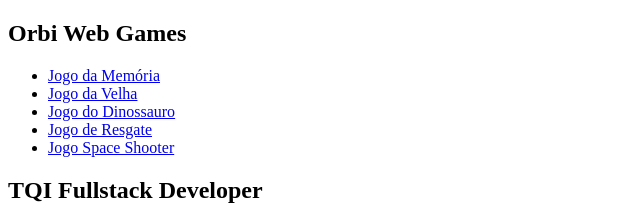
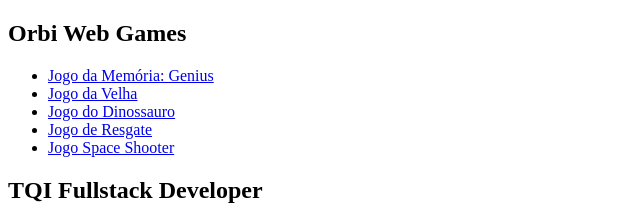
Before and after one commit to iW90/dio-projects, a plain HTML site: page index.html in a window 1280 px wide. Shown: the top 221 px of the page, 0-640 px from the left. Drawn offline with Linux system fonts and the light colour scheme.

```diff
--- a/index.html
+++ b/index.html
@@ -8,7 +8,7 @@
 <body>
     <h2>Orbi Web Games</h2>
     <ul>
-        <li><a href="./orbiweb-games/jogo-da-memoria/jogo-da-memoria.html">Jogo da Memória</a></li>
+        <li><a href="./orbiweb-games/jogo-da-memoria/jogo-da-memoria.html">Jogo da Memória: Genius</a></li>
         <li><a href="./orbiweb-games/jogo-da-velha/jogo-da-velha.html">Jogo da Velha</a></li>
         <li><a href="./orbiweb-games/jogo-dino/jogo-dino.html">Jogo do Dinossauro</a></li>
         <li><a href="./orbiweb-games/jogo-resgate/jogo-resgate.html">Jogo de Resgate</a></li>
```
